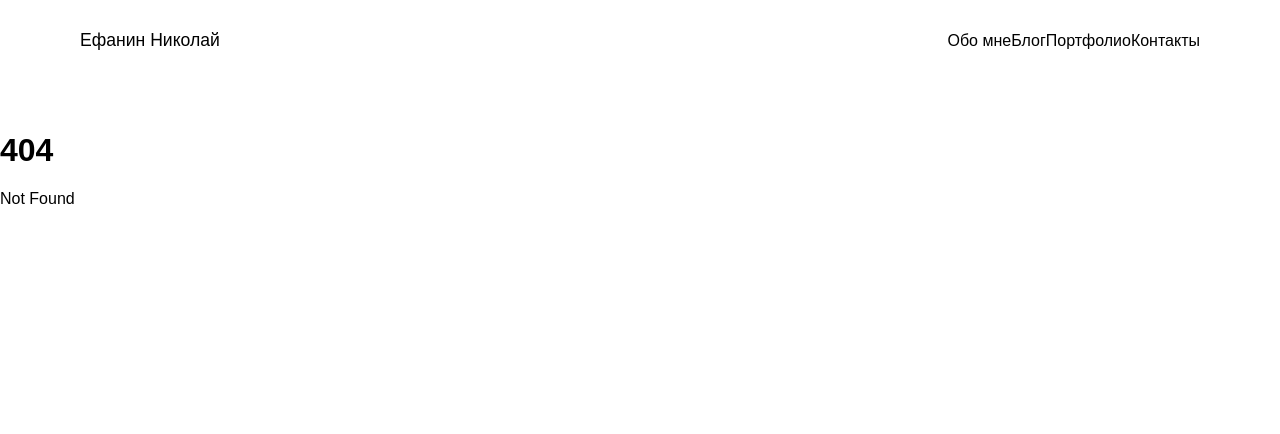
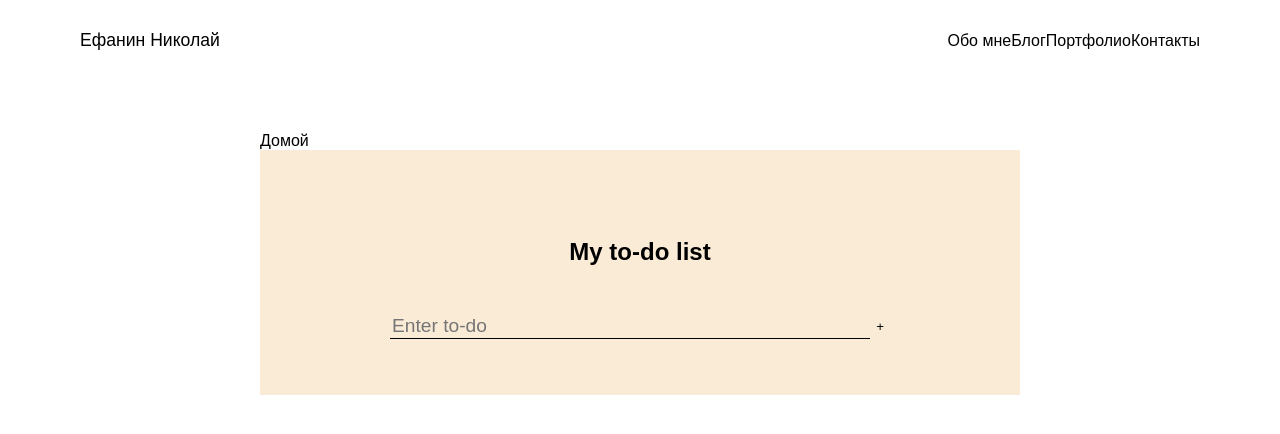
Before and after one commit to efanin04/svelte-test, a SvelteKit app: page /project/apps/1 in a window 1280 px wide. Before the commit this address had no page. Shown: the top 434 px of the page. Built offline with nearby package versions, Linux system fonts and the light colour scheme.

Commit message:
add todo app

```diff
--- /dev/null
+++ b/src/components/Icon.svelte
@@ -0,0 +1,14 @@
+<script>
+    export let name;
+    const icons = [
+        {
+            name: 'check-mark',
+            path: `<path d="M19.77 4.93l1.4 1.4L8.43 19.07l-5.6-5.6 1.4-1.4 4.2 4.2L19.77 4.93m0-2.83L8.43 13.44l-4.2-4.2L0 13.47l8.43 8.43L24 6.33 19.77 2.1z" fill="currentColor"></path>`,
+        },
+        {
+            name: 'delete',
+            path: '<path d="M6 19c0 1.1.9 2 2 2h8c1.1 0 2-.9 2-2V7H6v12zM8 9h8v10H8V9zm7.5-5l-1-1h-5l-1 1H5v2h14V4h-3.5z" fill="currentColor"></path>',
+        },
+    ];
+    let icon = icons.find((item) => item.name === name);
+</script>
--- a/src/routes/+page.svelte
+++ b/src/routes/+page.svelte
@@ -63,7 +63,7 @@
     }
 
     .info h2 {
-        max-width: 65 ch;
+        max-width: 65ch;
         font-weight: 200;
         margin-top: 0.50rem;
     }
--- /dev/null
+++ b/src/routes/project/+layout.svelte
@@ -0,0 +1,5 @@
+<div class="container">
+
+    <slot />
+
+    </div>
--- a/src/routes/project/+page.svelte
+++ b/src/routes/project/+page.svelte
@@ -1,3 +1,43 @@
-<h1>Портфолио</h1>
+<svelte:head>
+    <title>Портфолио</title>
+</svelte:head>
 
-todo...
+<div class="container">
+    <h1>Мои проекты</h1>
+    <div class="apps">
+        {#each routes as page}
+        <div class="app">
+            <h2>{page.title}</h2>
+            <p>{page.body}</p>
+            <p class="readmore">
+                <a class="link" href={`/project/apps/${page.id}`}>
+                Читать далее
+                </a>
+            </p>
+        </div>
+        {/each}
+    </div>
+</div>
+<script>
+    import {routes} from './routes.js';
+</script>
+<style>
+    .container {
+        margin: 50px auto;
+        max-width: 800px;
+        padding: 0 20px;
+    }
+    .apps {
+        display: grid;
+        grid-template-columns: 1fr 1fr;
+        grid-gap:20px;
+    }
+    .app {
+        border: 1px solid #ddd;
+        padding: 10px;
+        box-shadow: 0 0 10px #eee;
+    }
+    .link {
+        color: rgb(10, 10, 139);
+    }
+</style>
--- /dev/null
+++ b/src/routes/project/apps/1/+layout.svelte
@@ -0,0 +1,12 @@
+<div class="container">
+    <a href="/project">Домой</a>
+    <slot/>
+</div>
+
+<style>
+    .container {
+        margin: 50px auto;
+        max-width: 800px;
+        padding: 0 20px;
+    }
+</style>
--- /dev/null
+++ b/src/routes/project/apps/1/+page.svelte
@@ -0,0 +1,150 @@
+<main>
+    <h1>My to-do list</h1>
+    <form on:submit|preventDefault={add}>
+        <input bind:value={newItem} placeholder="Enter to-do" />
+        <button class="add-todo" on:click={add}><span>+</span></button>
+    </form>
+    <div class="todos">
+        {#each todoList as item, index}
+        <div class="todo" class:completed={item.completed}>
+            <span class="todo__text">{item.task}</span>
+            <div class="todo__buttons">
+                <button class="complete" on:click={() => complete(index)}>
+                    <Icon name="check-mark" />
+                </button>
+                <button class="delete" on:click={() => remove(index)}>
+                    <Icon name="delete" />
+                </button>
+            </div>
+        </div>
+        {/each}
+    </div>
+</main>
+
+<script>
+
+    import Icon from "../../../../components/Icon.svelte";
+
+    let newItem = ""
+    let todoList = [];
+
+    function add() {
+        if (newItem.trim() !== "") {
+            todoList = [
+                ...todoList,
+                {
+                    task: newItem,
+                    completed: false,
+                },
+            ];
+            newItem = "";
+        }
+    }
+
+    function remove(index) {
+        todoList = todoList.filter((_, i) => i !== index);
+    }
+
+    function complete(index) {
+        todoList[index].completed = !todoList[index].completed;
+    }
+</script>
+
+<style>
+
+main {
+display: flex;
+flex-direction: column;
+align-items: center;
+min-height: 100%;
+padding: 5vmin;
+box-sizing: border-box;
+background: antiquewhite;
+}
+
+form {
+width: 100%;
+max-width: 500px;
+display: flex;
+align-items: center;
+margin-bottom: 1rem;
+}
+
+input {
+flex-grow: 1;
+width: 0;
+border: none;
+border-bottom: 1px solid black;
+background: transparent;
+box-shadow: none;
+font-size: 1.2rem;
+margin: 0;
+outline: none;
+}
+
+.todo {
+display: flex;
+padding: 20px;
+border-radius: 20px;
+box-shadow: 0 0 15px rgb(0 0 0 / 20%);
+background-color: hsla(0, 0%, 100%, 0.2);
+margin-top: 1rem;
+font-size: 1.2rem;
+justify-content: space-between;
+align-items: center;
+}
+
+.todo__buttons {
+display: flex;
+align-items: center;
+margin-left: 1em;
+}
+
+.todo button {
+width: 32px;
+height: 32px;
+padding: 4px;
+margin: 0;
+flex-shrink: 0;
+}
+
+h1 {
+text-align: center;
+font-size: 1.5rem;
+margin: 2em 0;
+}
+
+button {
+    background-color: transparent;
+    border: none;
+}
+
+button.delete,
+button.delete:hover {
+    color: brown;
+    transition: color 100ms ease-out;
+}
+
+button.complete,
+button.complete:hover {
+    color: cadetblue;
+    transition: color 100ms ease-out;
+}
+
+.todo.completed {
+    color: slategray;
+}
+
+.todo.completed .todo__text {
+    text-decoration: line-through;
+}
+
+.todo.completed button {
+    color: silver;
+}
+
+.todos {
+    width: 100%;
+    max-width: 500px;
+}
+</style>
--- /dev/null
+++ b/src/routes/project/routes.js
@@ -0,0 +1,7 @@
+export const routes = [
+    {
+    id: 1,
+    title: 'TODO',
+    body: 'Простое и удобное приложение для организации задач. С его помощью вы можете легко создавать, отслеживать и завершать свои ежедневные задачи.',
+    },
+    ];
```
